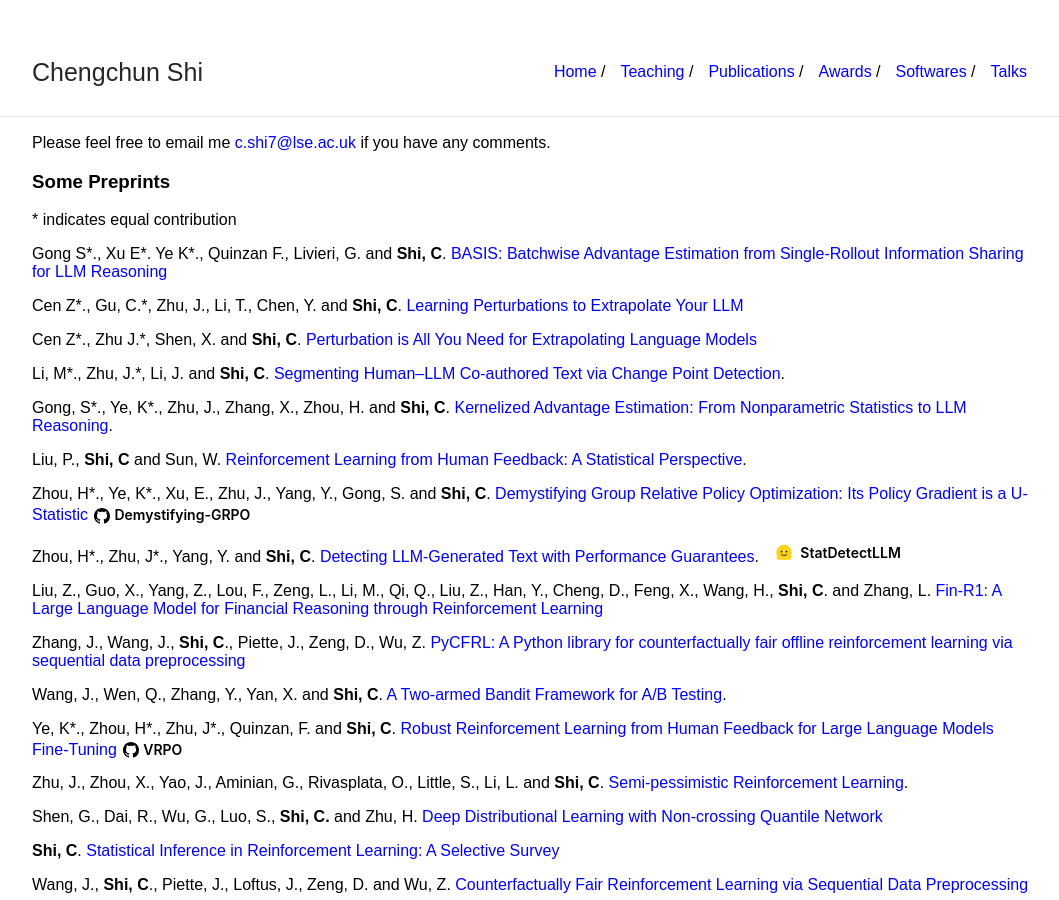
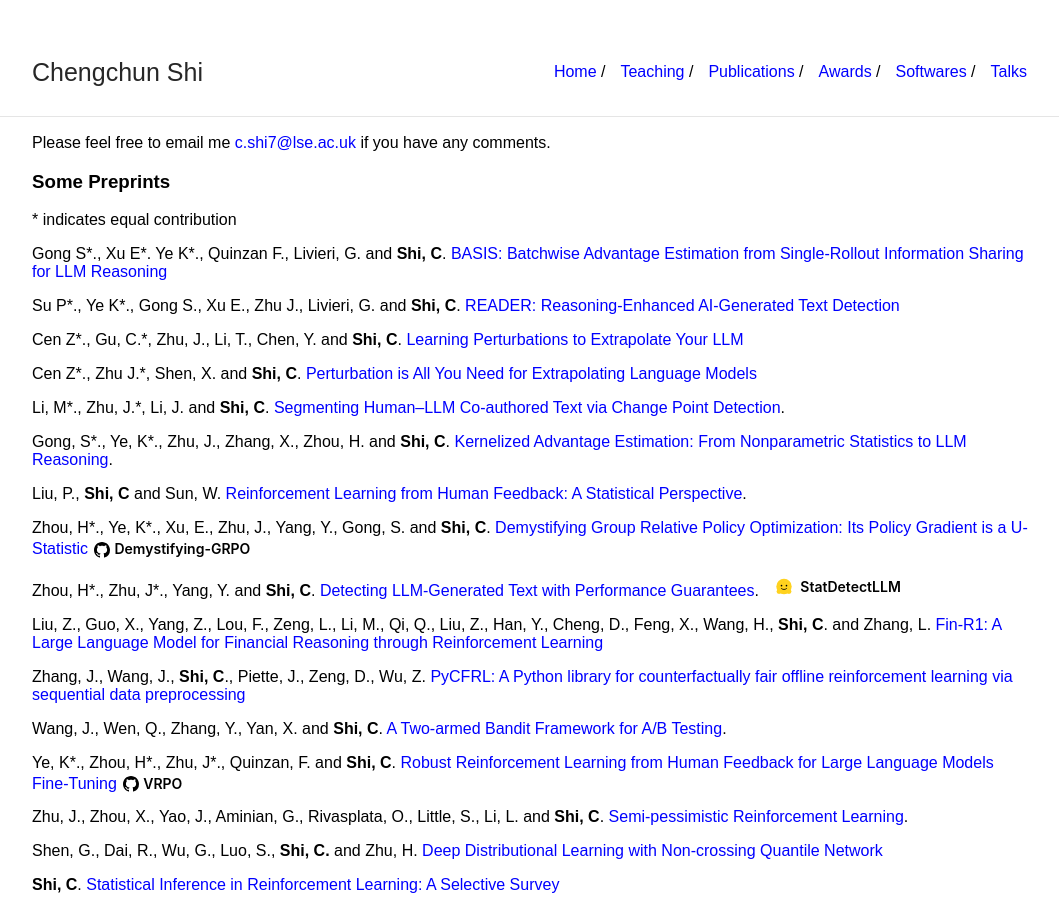
Before and after one commit to callmespring/callmespring.github.io, a Jekyll site: the page built from publication.md, in a window 1280 px wide and 900 px high. Shown: the whole window, without its empty margins (108-1167 px from the left). Built offline with Jekyll 4.4.1, drawn with Linux system fonts in a browser that asks for light colours.

Commit message:
Update publication.md

```diff
--- a/publication.md
+++ b/publication.md
@@ -13,6 +13,8 @@
 
 Gong S\*., Xu E\*. Ye K\*., Quinzan F., Livieri, G. and **Shi, C**. [BASIS: Batchwise Advantage Estimation from Single-Rollout Information
 Sharing for LLM Reasoning](https://arxiv.org/pdf/2605.27293)
+
+Su P\*., Ye K\*., Gong S., Xu E., Zhu J., Livieri, G. and **Shi, C**. [READER: Reasoning-Enhanced AI-Generated Text Detection](https://arxiv.org/pdf/2605.25281)
 
 Cen Z\*., Gu, C.\*, Zhu, J., Li, T., Chen, Y. and **Shi, C**. [Learning Perturbations to Extrapolate Your LLM](https://arxiv.org/pdf/2605.13284)
 
```
